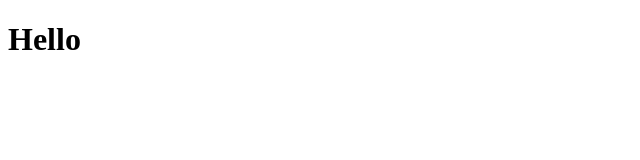
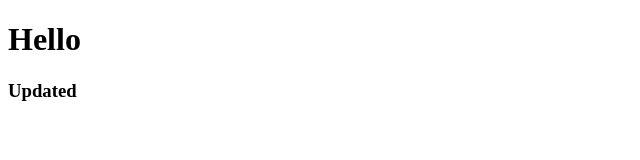
Before and after one commit to lukeddy/mergetest, a plain HTML site: page index.html in a window 1280 px wide. Shown: the full height of the page, 0-640 px from the left. Drawn offline with Linux system fonts and the light colour scheme.

Commit message:
updated by me

```diff
--- a/index.html
+++ b/index.html
@@ -5,6 +5,7 @@
 </head>
 <body>
   <h1>Hello</h1>
+  <h3>Updated</h3>
 
 </body>
 </html>
```
